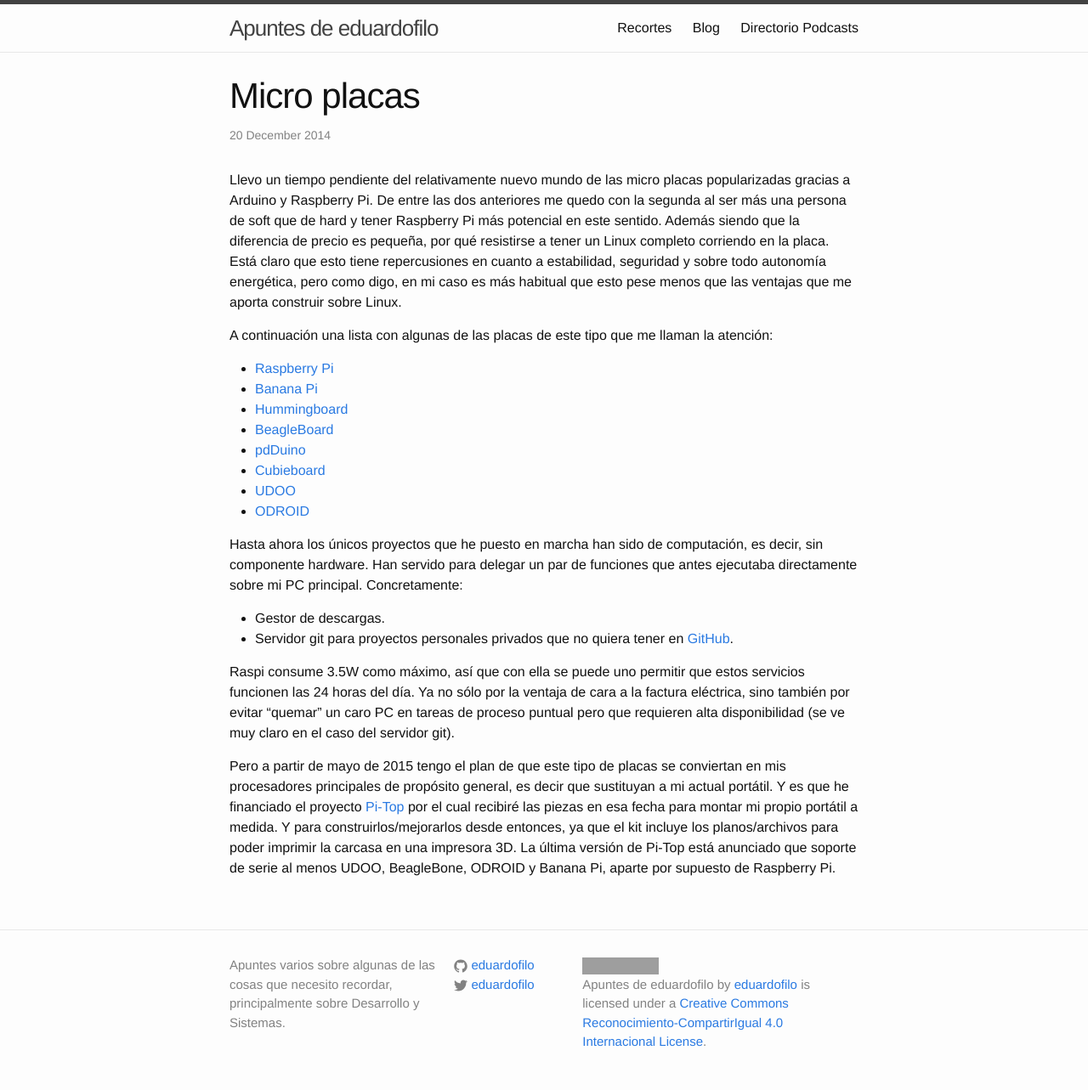
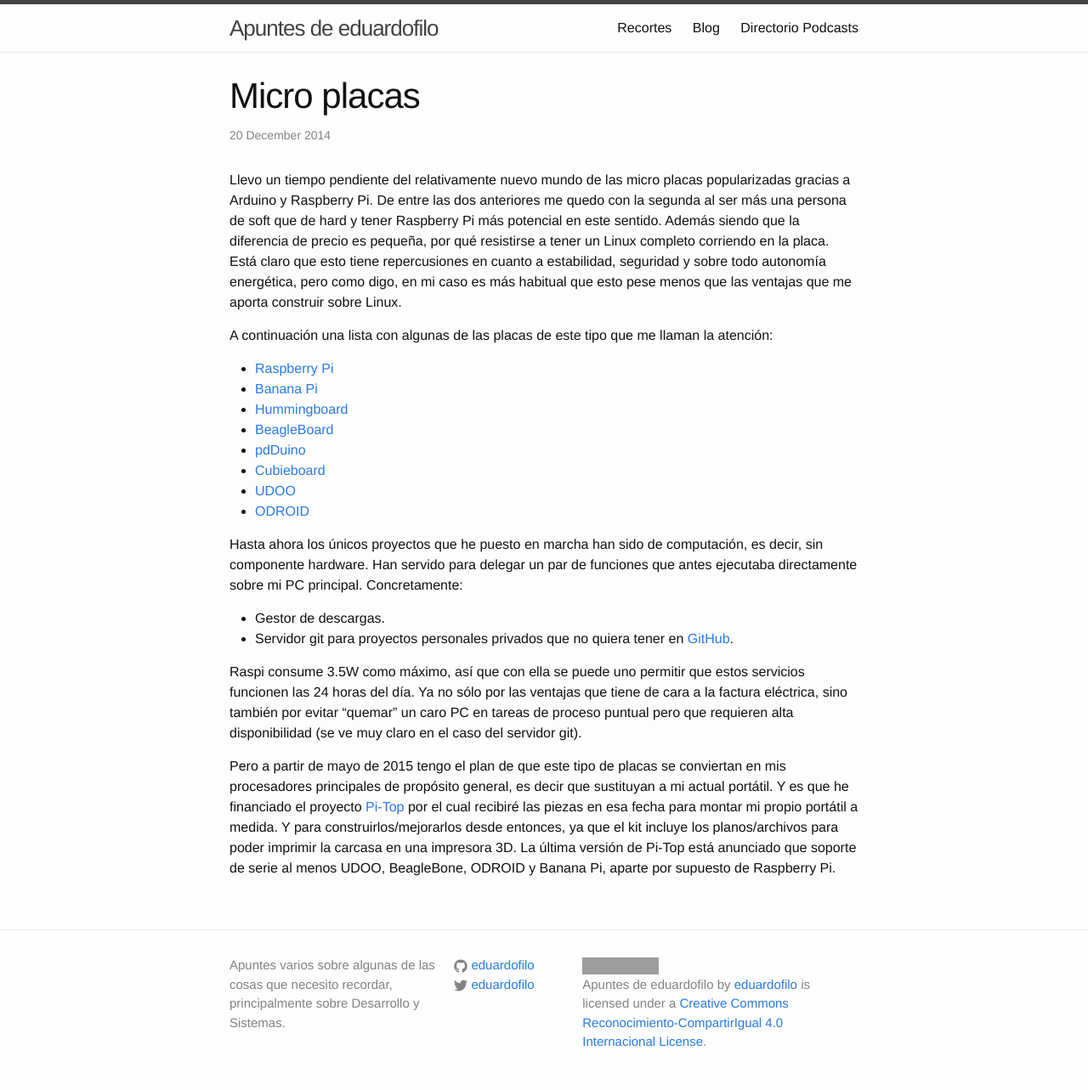
Before and after one commit to eduardofilo/eduardofilo.jekyll, a Jekyll site: the page built from _posts/2014-12-20-micro-placas.md, in a window 1280 px wide. Shown: the whole page at 85% size. Built offline with Jekyll 4.4.1, drawn with Linux system fonts in a browser that asks for light colours; Markdown is read by kramdown in place of the engine named in the settings; grey boxes are pictures that could not be loaded.

Commit message:
Cambio menor.

```diff
--- a/_posts/2014-12-20-micro-placas.md
+++ b/_posts/2014-12-20-micro-placas.md
@@ -24,6 +24,6 @@
 * Gestor de descargas.
 * Servidor git para proyectos personales privados que no quiera tener en [GitHub](https://github.com/eduardofilo).
 
-Raspi consume 3.5W como máximo, así que con ella se puede uno permitir que estos servicios funcionen las 24 horas del día. Ya no sólo por la ventaja de cara a la factura eléctrica, sino también por evitar "quemar" un caro PC en tareas de proceso puntual pero que requieren alta disponibilidad (se ve muy claro en el caso del servidor git).
+Raspi consume 3.5W como máximo, así que con ella se puede uno permitir que estos servicios funcionen las 24 horas del día. Ya no sólo por las ventajas que tiene de cara a la factura eléctrica, sino también por evitar "quemar" un caro PC en tareas de proceso puntual pero que requieren alta disponibilidad (se ve muy claro en el caso del servidor git).
 
 Pero a partir de mayo de 2015 tengo el plan de que este tipo de placas se conviertan en mis procesadores principales de propósito general, es decir que sustituyan a mi actual portátil. Y es que he financiado el proyecto [Pi-Top](http://pi-top.com/) por el cual recibiré las piezas en esa fecha para montar mi propio portátil a medida. Y para construirlos/mejorarlos desde entonces, ya que el kit incluye los planos/archivos para poder imprimir la carcasa en una impresora 3D. La última versión de Pi-Top está anunciado que soporte de serie al menos UDOO, BeagleBone, ODROID y Banana Pi, aparte por supuesto de Raspberry Pi.
```
